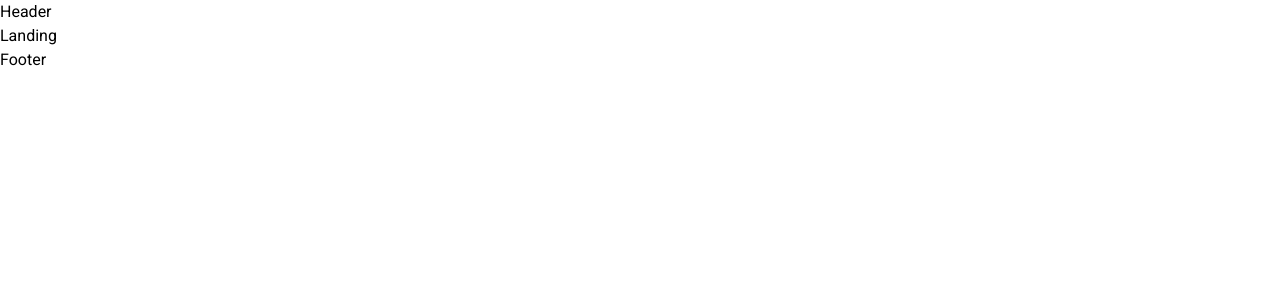
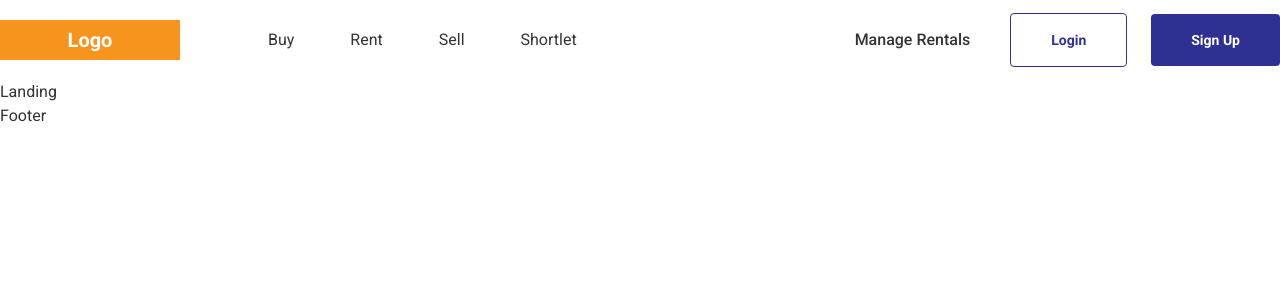
Before and after one commit to daemon9999/M-Keja, a React (Vite) app: page / in a window 1280 px wide. Shown: the top 300 px of the page. Built offline with nearby package versions, Linux system fonts and the light colour scheme.

Commit message:
feat:header-ui

```diff
--- a/package.json
+++ b/package.json
@@ -10,6 +10,7 @@
     "preview": "vite preview"
   },
   "dependencies": {
+    "classnames": "^2.3.2",
     "react": "^18.2.0",
     "react-dom": "^18.2.0",
     "react-router-dom": "^6.16.0"
--- /dev/null
+++ b/src/components/button/index.jsx
@@ -0,0 +1,17 @@
+import { createElement } from 'react';
+import classNames from 'classnames';
+export default function Button({ as = 'button', variant, children, ...props }) {
+  const element = createElement(
+    as,
+    {
+      className: classNames('px-10 py-4 flex items-center justify-center text-sm font-semibold rounded transition-all', {
+        'bg-primary text-white hover:bg-white hover:text-primary': variant === 'default',
+        'border border-primary text-primary bg-white hover:bg-primary hover:text-white ': variant === 'outline',
+      }),
+      ...props,
+    },
+    children,
+  );
+
+  return element;
+}
--- a/src/components/header/index.jsx
+++ b/src/components/header/index.jsx
@@ -1,7 +1,48 @@
+import { Link } from 'react-router-dom';
+import Button from '../button';
+
 export default function Header() {
-    return (
-        <header>
-            Header
-        </header>
-    )
+  return (
+    <header className="h-20 bg-white">
+      <div className="max-w-[1360px] mx-auto  h-full flex items-center  justify-between">
+        {/* LEFT SIDE */}
+        <div className="flex gap-x-10 items-center">
+          <Link
+            to={'/'}
+            className="bg-primary-2  h-10 w-[180px]  flex items-center justify-center mr-10"
+          >
+            <h4 className="text-white font-semibold text-xl">Logo</h4>
+          </Link>
+          <Link to={'/buy'}>
+            <span className="px-2 py-1 rounded-full hover:bg-neutral/10 transition-colors">
+              Buy
+            </span>
+          </Link>
+          <Link to={'/rent'}>
+            <span className="px-2 py-1 rounded-full hover:bg-neutral/10 transition-colors">
+              Rent
+            </span>
+          </Link>
+          <Link to={'/sell'}>
+            <span className="px-2 py-1 rounded-full hover:bg-neutral/10 transition-colors">
+              Sell
+            </span>
+          </Link>
+          <Link to={'/shortlet'}>
+            <span className="px-2 py-1 rounded-full hover:bg-neutral/10 transition-colors">
+              Shortlet
+            </span>
+          </Link>
+        </div>
+
+        {/* RIGHT SIDE */}
+        <div className="flex items-center gap-x-6">
+          <button className="font-medium mr-4">Manage Rentals</button>
+
+          <Button variant={'outline'}>Login</Button>
+          <Button variant={'default'}>Sign Up</Button>
+        </div>
+      </div>
+    </header>
+  );
 }
--- a/src/index.css
+++ b/src/index.css
@@ -5,10 +5,12 @@
 
 
 
-html, body, #root {
+html,
+body,
+#root {
     @apply h-full
 }
 
 body {
-    @apply font-roboto
+    @apply font-roboto text-neutral
 }
```
Also changed, not shown: src/main.jsx (line endings or trailing spaces), 1 other file (tests, documents, lock files or other folders).
